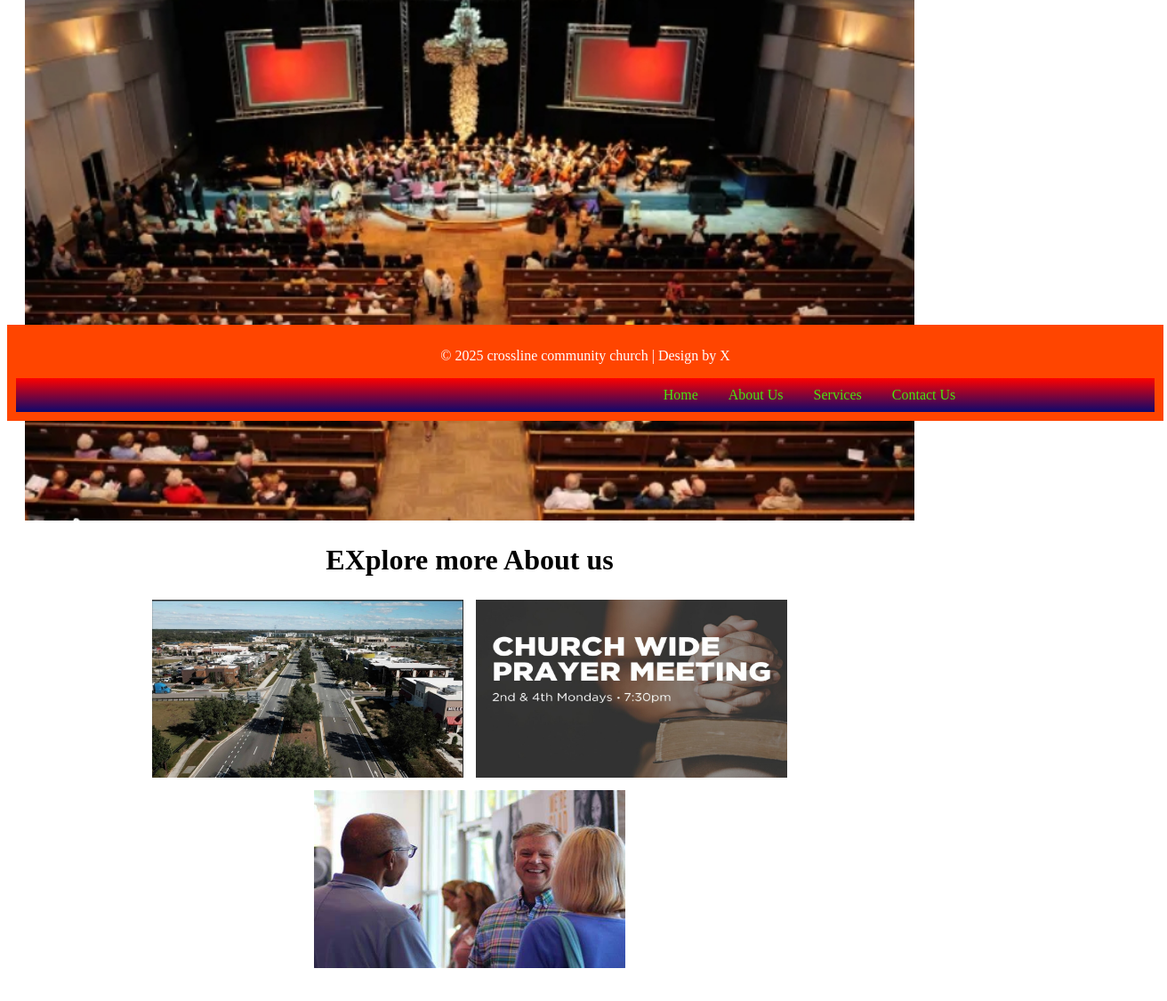
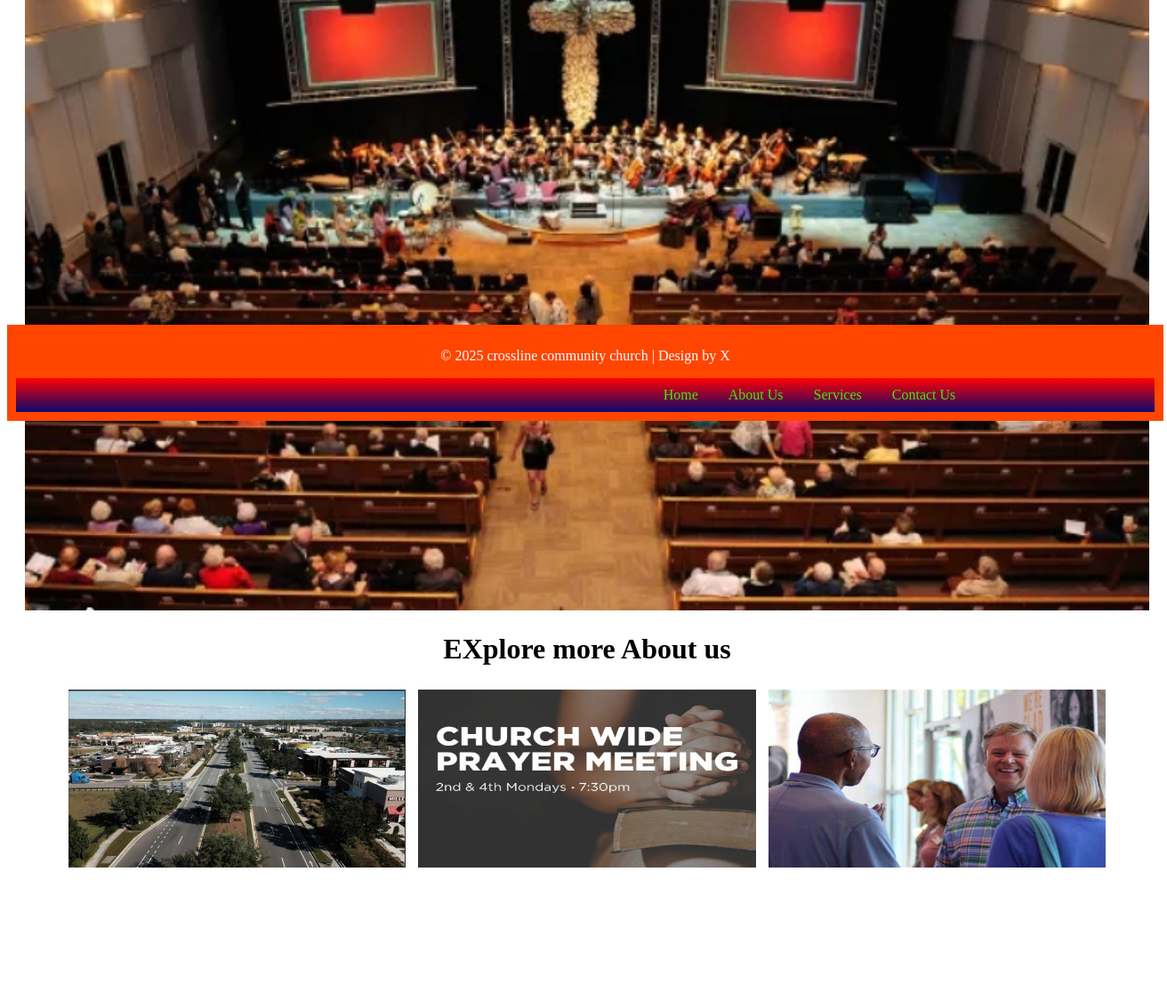
Before and after one commit to Spannerbowy/crosslinecommunitychurch, a plain HTML site: page index.html in a window 1280 px wide. Shown: the part 327-1452 px from the top of the page at 89% size, 1312 px wide, since content can reach past the window. After the commit the page ends 1339 px from the top, so only its background shows below. Drawn offline with Linux system fonts and the light colour scheme.

Commit message:
Update style.css

```diff
--- a/style.css
+++ b/style.css
@@ -1,12 +1,13 @@
 body { font-family: 'Times New Roman', Times, serif, sans-serif;
-  text-align:start; }
+  text-align:start;
+width:auto}
   header { background-image: linear-gradient(red, rgb(12, 8, 109));
           color: white; padding: 10px; }
   nav a { color: rgb(75, 227, 15);
            margin:0 15px;
            text-decoration: none;
           }
-  .container { width: 100%;
+  .container { width: 1000px;
       margin-bottom: 0px;
       padding: 20px;
    }
@@ -50,12 +51,12 @@ strong{
   font-family:'Franklin Gothic Medium', 'Arial Narrow', Arial, sans-serif;
 }
 .imagelinks .images{
-  width:35%;
+  width:30%;
   height: 200px;
   margin:5px;
 }
 .container{
-  width:1000px;
+  width:100%;
   text-align: center;
 }
 .containa .box{
```
